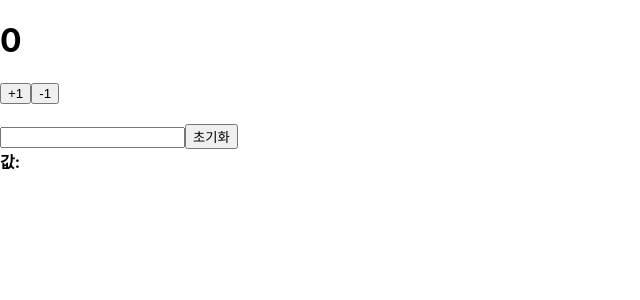
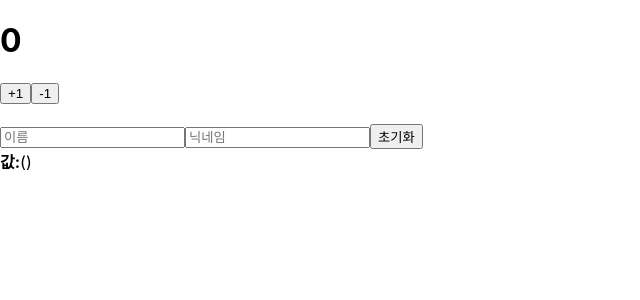
Before and after one commit to kuzhi23/ReactStudy, a React (Create React App) app in the folder chapter01/: page / in a window 1280 px wide. Shown: the top 300 px of the page, without its empty margins (0-640 px from the left). Built offline with nearby package versions, Linux system fonts and the light colour scheme.

Commit message:
react 여러개의 input 상태관리

```diff
--- a/chapter01/src/component/InputSample.js
+++ b/chapter01/src/component/InputSample.js
@@ -1,20 +1,40 @@
 import React, { useState } from "react";
 
 function InputSample() {
-  const [text, setText] = useState("");
+  const [inputs, setInputs] = useState({
+    name: "",
+    nickname: "",
+  });
+  const { name, nickname } = inputs;
+
   const onChange = (e) => {
-    setText(e.target.value);
+    const { name, value } = e.target;
+    console.log([name]);
+
+    setInputs({
+      ...inputs,
+      [name]: value,
+    });
   };
   const onReset = () => {
-    setText("");
+    setInputs({
+      name: "",
+      nickname: "",
+    });
   };
   return (
     <div>
-      <input onChange={onChange} value={text} />
+      <input name="name" placeholder="이름" onChange={onChange} value={name} />
+      <input
+        name="nickname"
+        placeholder="닉네임"
+        onChange={onChange}
+        value={nickname}
+      />
       <button onClick={onReset}>초기화</button>
       <div>
         <b>값:</b>
-        {text}
+        {name}({nickname})
       </div>
     </div>
   );
```
